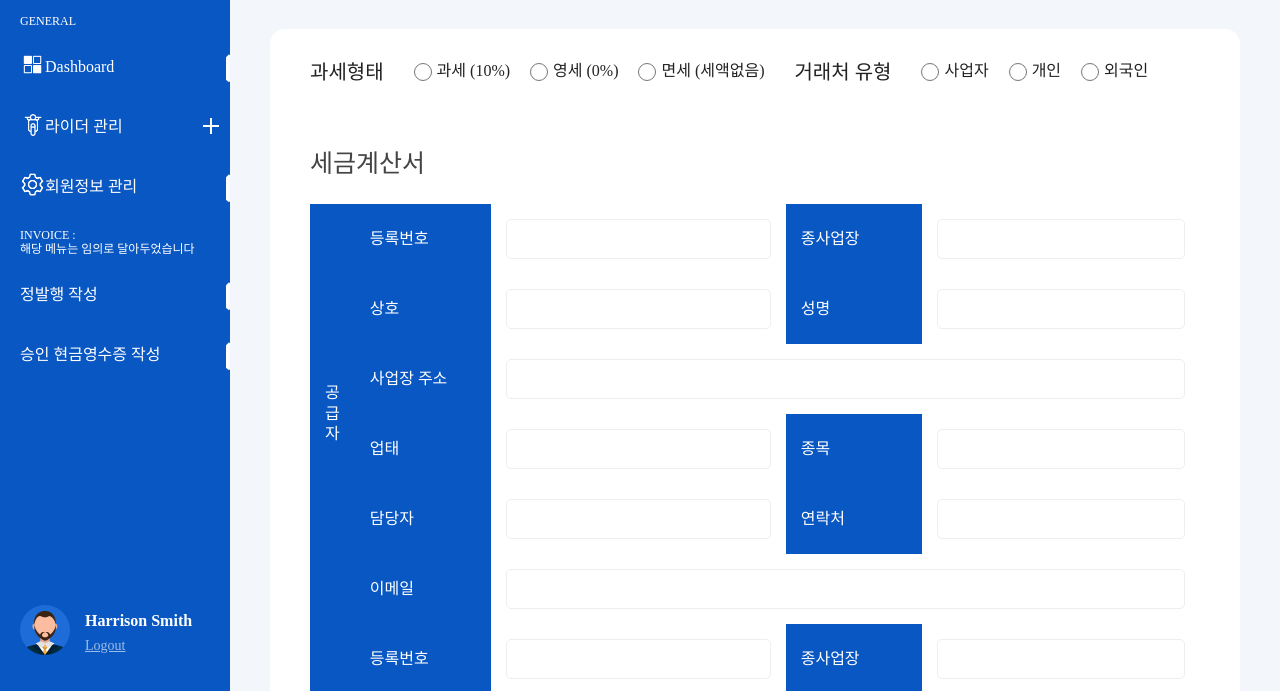
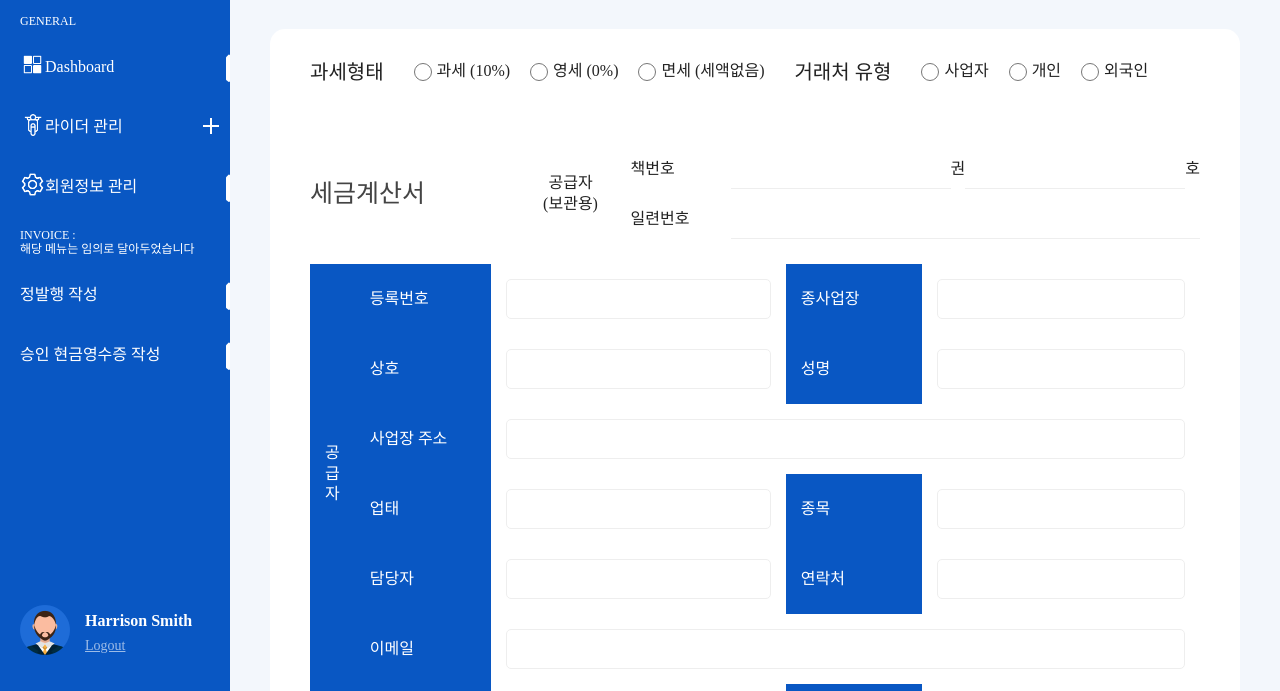
Before and after one commit to Haileyang/Kmong-owl, a website: page invoice01.html in a window 1280 px wide. Shown: the part 109-800 px from the top of the page. Drawn offline with nearby package versions, Linux system fonts and the light colour scheme; a web font is replaced by a local one.

Commit message:
add document info (invoice01)

```diff
--- a/invoice01.html
+++ b/invoice01.html
@@ -150,6 +150,22 @@
                     </div>
                     <div class="dashboard-table-header">
                         <h2>세금계산서</h2>
+                        <div class="d-flex document-info">
+                            <span style="text-align: center;">공급자 <br> (보관용)</span>
+                            <div>
+                                <div class="d-flex" style="margin-bottom: 10px">
+                                    <span>책번호</span>
+                                    <div class="d-flex">
+                                        <input type="text"> 권
+                                        <input type="text"> 호
+                                    </div>
+                                </div>
+                                <div class="d-flex">
+                                    <span>일련번호</span>
+                                    <input type="text">
+                                </div>
+                            </div>
+                        </div>
                     </div>
                     <div class="">
                         <table id="invoice01-table01">
--- a/public/css/_2304.scss
+++ b/public/css/_2304.scss
@@ -16,6 +16,21 @@
 }
 
 #dashboard.invoice{
+    .document-info{
+        span{
+            white-space: nowrap;
+            margin-right: 20px;
+            display: inline-block;
+            min-width: 80px;
+        }
+        input{
+            border-radius: 0;
+            height: 40px;
+            border-top: none;
+            border-left: none;
+            border-right: none;
+        }
+    }
     #invoice01-table01{
         display: flex;
         justify-self: start;
@@ -103,6 +118,9 @@
     }
 }
 @media (max-width: 767px){
+    .document-info{
+        margin-top: 30px;
+    }
     .invoice-before-table-radio{
         margin-bottom: 30px;
     }
```
Also changed, not shown: public/css/app.css, 1 other file.
